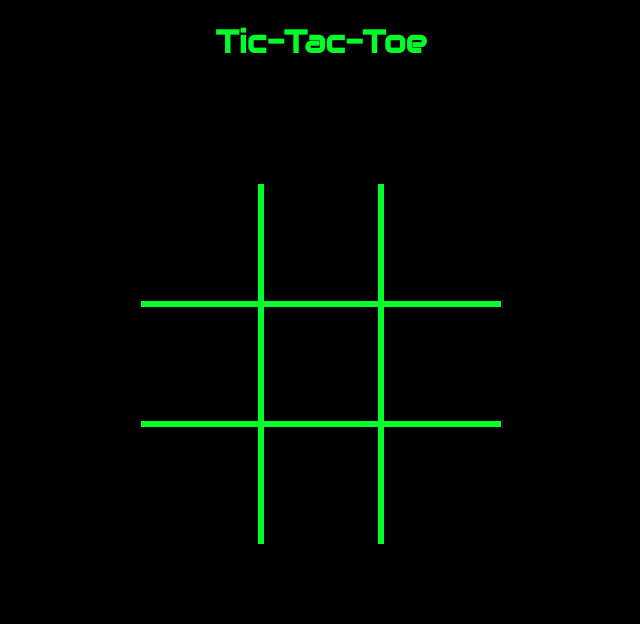
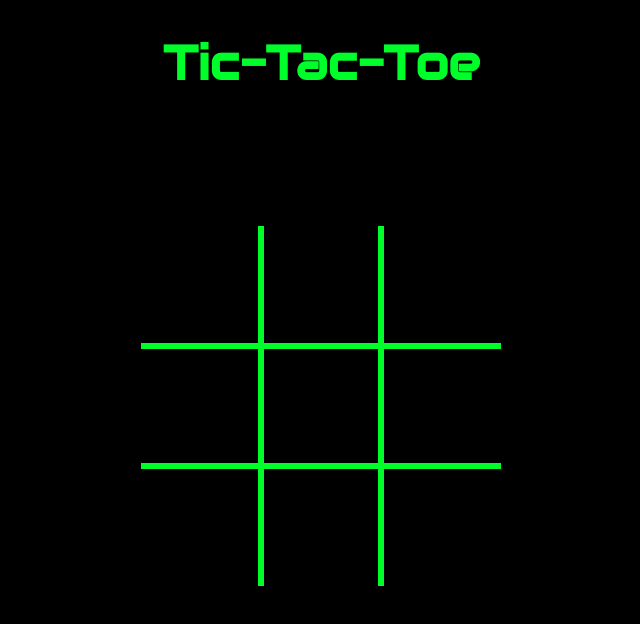
Before and after one commit to bendmcintyre/Tetris-Game, a plain HTML site: page index.html in a window 1280 px wide. Shown: the whole page, without its empty margins (319-959 px from the left). Drawn offline with Linux system fonts and the light colour scheme.

Commit message:
CSS Updates

```diff
--- a/styles.css
+++ b/styles.css
@@ -2,13 +2,16 @@
 *::after,
 *::before {
     box-sizing: border-box;
+    font-family: 'Audiowide', cursive;
 }
 
 h1 {
     color:rgb(0, 255, 42);
     font-family: 'Audiowide', cursive;
     text-align: center;
+    font-size: 3em;
 }
+
 :root {
     --cell-size: 120px;
     --mark-size: calc(var(--cell-size) * .9);
```
